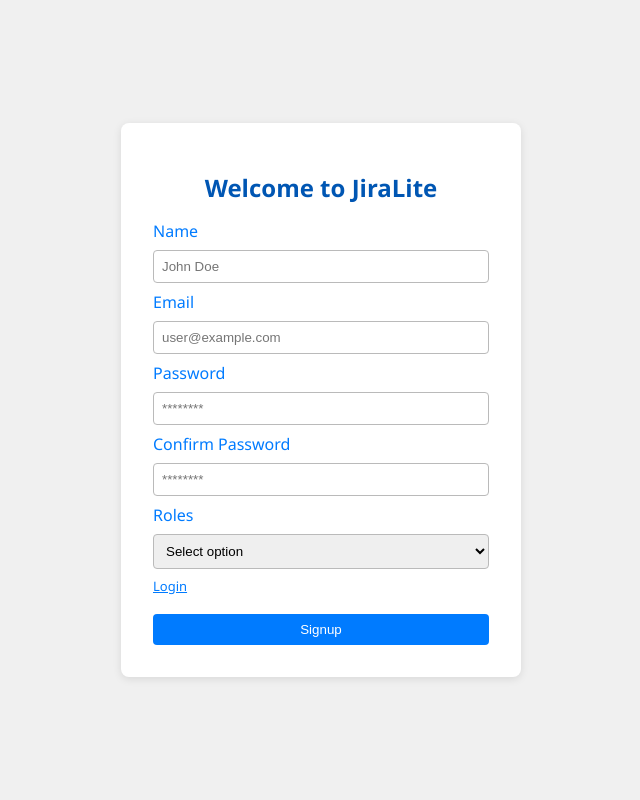
After one commit to Pranavlovescode/Jiralite, a PHP site: page /signup.php in a window 1280 px wide. The commit adds this page. Shown: the whole page, without its empty margins (319-959 px from the left). Run offline with PHP 8.4, Linux system fonts and the light colour scheme.

Commit message:
added session login and signup

```diff
--- /dev/null
+++ b/includes/db.php
@@ -0,0 +1,16 @@
+<?php
+    function createConnection() {
+        $username = "pranav";
+        $pass = "pranav";
+
+        try {
+            $pdo = new PDO("mysql:host=localhost;dbname=jiralite", $username, $pass);
+            $pdo->setAttribute(PDO::ATTR_ERRMODE, PDO::ERRMODE_EXCEPTION);
+            return $pdo;
+            // echo "Connected successfully!";
+        } catch (PDOException $e) {
+            die("Connection failed: " . $e->getMessage());
+        }
+    }
+
+?>
--- /dev/null
+++ b/signup.php
@@ -0,0 +1,97 @@
+<?php
+require 'includes/db.php';
+$pdo = createConnection();
+
+$errors = [];
+$success = false;
+
+if ($_SERVER['REQUEST_METHOD'] === 'POST') {
+    $name = trim($_POST['name'] ?? '');
+    $email = trim($_POST['email'] ?? '');
+    $password = $_POST['password'] ?? '';
+    $confirm = $_POST['confirm-password'] ?? '';
+    $role = $_POST['role'] ?? '';
+
+    if (!$name || !$email || !$password || !$confirm || !$role) {
+        $errors[] = "All fields are required.";
+    } elseif (!filter_var($email, FILTER_VALIDATE_EMAIL)) {
+        $errors[] = "Invalid email format.";
+    } elseif ($password !== $confirm) {
+        $errors[] = "Passwords do not match.";
+    } else {
+        $stmt = $pdo->prepare("SELECT id FROM users WHERE email = ?");
+        $stmt->execute([$email]);
+
+        if ($stmt->fetch()) {
+            $errors[] = "Email already registered.";
+        } else {
+            $hashedPassword = password_hash($password, PASSWORD_DEFAULT);
+            $stmt = $pdo->prepare("INSERT INTO users (name, email, password, role) VALUES (?, ?, ?, ?)");
+            $success = $stmt->execute([$name, $email, $hashedPassword, $role]);
+
+            if (!$success) {
+                $errors[] = "Something went wrong. Please try again.";
+            }
+        }
+    }
+}
+?>
+<!DOCTYPE html>
+<html lang="en">
+<head>
+  <meta charset="UTF-8" />
+  <meta name="viewport" content="width=device-width, initial-scale=1.0" />
+  <link rel="stylesheet" href="static/login.css" />
+  <title>JiraLite Signup</title>
+</head>
+<body>
+  <div class="card">
+    <p class="title">Welcome to JiraLite</p>
+
+    <?php if ($success): ?>
+      <p class="success">✅ Signup successful! <a href="/jiralite/">Login</a></p>
+    <?php else: ?>
+      <?php if (!empty($errors)): ?>
+        <div class="errors">
+          <?php foreach ($errors as $error): ?>
+            <p>❌ <?= htmlspecialchars($error) ?></p>
+          <?php endforeach; ?>
+        </div>
+      <?php endif; ?>
+
+      <form method="post" action="signup.php" class="login-form">
+        <div>
+          <label for="name">Name</label>
+          <input type="text" name="name" id="name" placeholder="John Doe">
+        </div>
+        <div class="email">
+          <label for="email">Email</label>
+          <input type="email" name="email" placeholder="user@example.com">
+        </div>
+        <div class="password">
+          <label for="pass">Password</label>
+          <input type="password" name="password" placeholder="********" id="pass">
+        </div>
+        <div class="password">
+          <label for="confirm-pass">Confirm Password</label>
+          <input type="password" name="confirm-password" placeholder="********" id="confirm-pass">
+        </div>
+        <div>
+          <label for="role">Roles</label>
+          <select name="role" id="role">
+            <option value="">Select option</option>
+            <option value="developer">Developer</option>
+            <option value="admin">Admin</option>
+            <option value="qa">Quality Assurance</option>
+          </select>
+        </div>
+
+        <div class="links">
+          <a href="/jiralite/" class="signup">Login</a>
+        </div>
+        <button type="submit">Signup</button>
+      </form>
+    <?php endif; ?>
+  </div>
+</body>
+</html>
--- /dev/null
+++ b/static/login.css
@@ -0,0 +1,106 @@
+* {
+    margin: 0;
+    padding: 0;
+    box-sizing: border-box;
+}
+
+
+.html,
+body {
+    height: 100%;
+    margin: 0;
+    font-family: "Segoe UI", sans-serif;
+    background-color: #f5f5f5;
+}
+
+body {
+    display: flex;
+    justify-content: center;
+    align-items: center;
+    background-color: #f0f0f0;
+    height: 100vh;
+    /* Optional background */
+}
+
+.card {
+    display: flex;
+    flex-direction: column;
+    background-color: #fff;
+    padding: 2rem;
+    border-radius: 8px;
+    width: 100%;
+    max-width: 400px;
+    box-shadow: 0 2px 8px rgba(0, 0, 0, 0.1);
+}
+
+/* .login-form{
+    padding-right: 10px;
+} */
+
+.card label {
+    display: flex;
+    margin-bottom: 0.5rem;
+    color: #007bff;
+}
+
+.card input {
+    width: 100%;
+    padding: 0.5rem;
+    margin-bottom: 0.5rem;
+    border: 1px solid #bababa;
+    border-radius: 4px;
+}
+.card select{
+    width: 100%;
+    padding: 0.5rem;
+    margin-bottom: 0.5rem;
+    border: 1px solid #bababa;
+    border-radius: 4px;
+}
+.card input:focus-visible{
+    border: 2px solid #007bff;
+    outline: none;
+}
+.card select:focus-visible{
+    border: 2px solid #007bff;
+    outline: none;
+}
+
+.login-form div {
+    display: flex;
+    flex-direction: column;
+}
+
+
+.card button {
+    margin-top: 1.2rem;
+    padding: 0.5rem;
+    background-color: #007bff;
+    color: white;
+    border: none;
+    border-radius: 4px;
+    cursor: pointer;
+    width: 100%;
+}
+
+.card button:hover {
+    background-color: #0056b3;
+    animation-duration: 500ms;
+    transition: ease-in-out;
+}
+
+.card a{
+    color: #007bff;
+    font-size: small;
+}
+.title{
+    text-align: center;
+    font-size: x-large;
+    padding: 1rem;
+    font-weight: 700;
+    color:#0056b3;
+}
+.links{
+    display: flex;
+    justify-content: space-between
+}
--- a/static/styles.css
+++ /dev/null
@@ -1,4 +0,0 @@
-h1{
-    color: blue;
-    font-family: 'Trebuchet MS', 'Lucida Sans Unicode', 'Lucida Grande', 'Lucida Sans', Arial, sans-serif;
-}
```
Also changed, not shown: dashboard.php (added, +19 -0 lines), forget_password.php (added, +11 -0 lines), index.php (+60 -6 lines), kanban.php (added, +77 -0 lines), logout.php (added, +7 -0 lines), static/kanban.css (added, +89 -0 lines).
